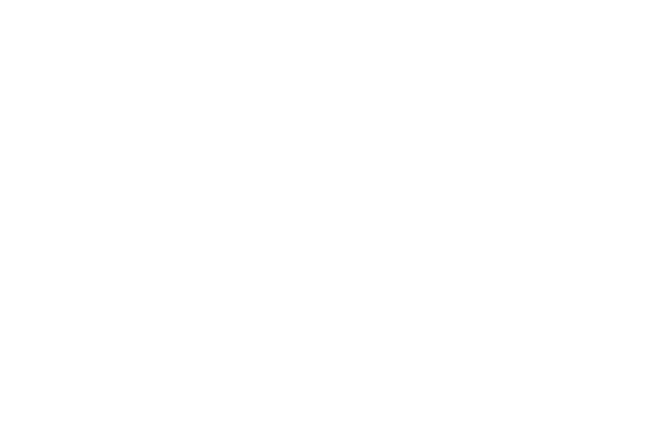
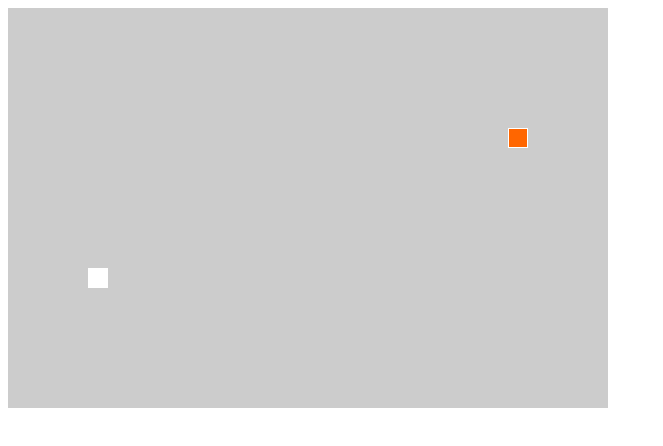
Before and after one commit to liyang0612/retroSnaker, a website: page dist/index.html in a window 1280 px wide. Shown: the whole page, without its empty margins (0-663 px from the left). Drawn offline with Linux system fonts and the light colour scheme; files that its build step writes are made by us from their sources.

Commit message:
画布，以及食物和蛇随机出现

```diff
--- /dev/null
+++ b/src/css/snake.css
@@ -0,0 +1,18 @@
+#snake-box{
+	position: relative;
+	background: #ccc;
+}
+.snake{
+	background: #f60 !important;
+	position: absolute;
+	width: 20px;
+	height: 20px;
+	border: solid 1px #fff;
+	box-sizing: border-box;
+}
+.block{
+	background: #ccc;
+	width: 20px;
+	height: 20px;
+	position: absolute;
+}
--- /dev/null
+++ b/src/js/snake.js
@@ -0,0 +1,46 @@
+var entry = {
+        snakeBox: document.getElementById('snake-box'),
+        rows: 20,
+        cols: 30,
+        boxArr: []
+    },
+    randomS = randomSnake();//得到一个数组randomS[0]为蛇头，randomS[1]食物
+
+//初始化开始函数
+function start() {
+    for (var i = 0; i < entry.rows; i++) {
+        entry.boxArr[i] = new Array();
+        for (var j = 0; j < entry.cols; j++) {
+            //所有id依次保存
+            entry.boxArr[i][j] = i * entry.cols + j;
+            //生成画布
+            var div = document.createElement("div");
+            if (entry.boxArr[i][j] == randomS[0]) {   //随机初始化蛇头位置
+                div.className = "snake";
+            }else if(entry.boxArr[i][j] == randomS[1]){  //随机初始化食物的位置
+                div.className = "food";
+            }else{
+                div.className = "block";
+            }
+
+            div.id = i * entry.cols + j;
+            div.style.top = i * 20 + "px";
+            div.style.left = j * 20 + "px";
+            entry.snakeBox.appendChild(div);
+        }
+    }
+}
+//随机蛇头位置和食物的位置
+function randomSnake() {
+    var randomNum=[],i=0;
+    //生成两个随机数添加到数组中
+    while (i<2){
+        var random = Math.floor(Math.random() * 20 * 30);
+        randomNum[i]=random;
+        i++
+    }
+    //返回这个数组作为蛇头和食物的初始位置
+    return randomNum;
+}
+
+start();
```
Also changed, not shown: dist/css/snake.css (added), dist/demo.html (added), dist/index.html, dist/js/snake.js (added).
